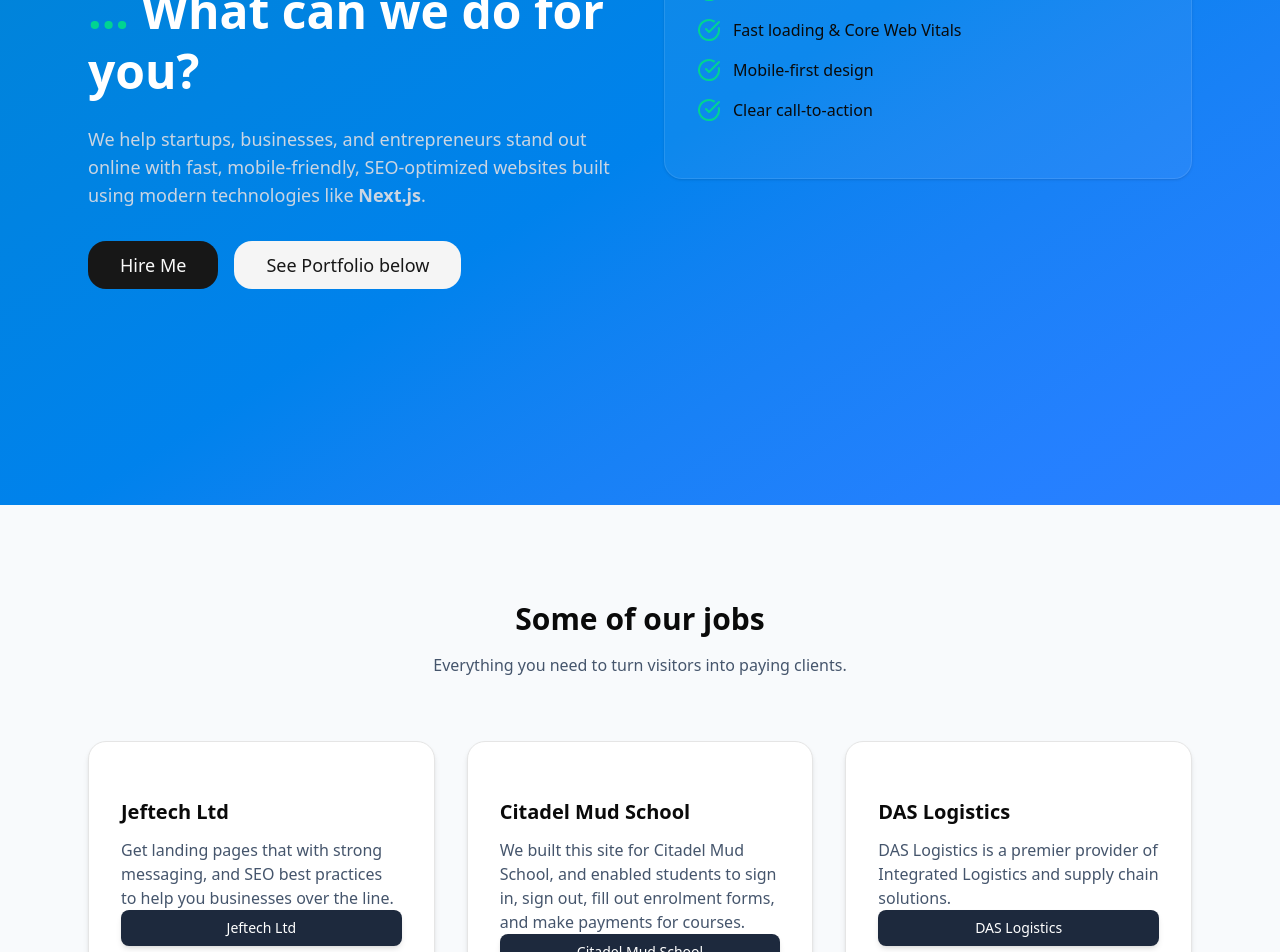
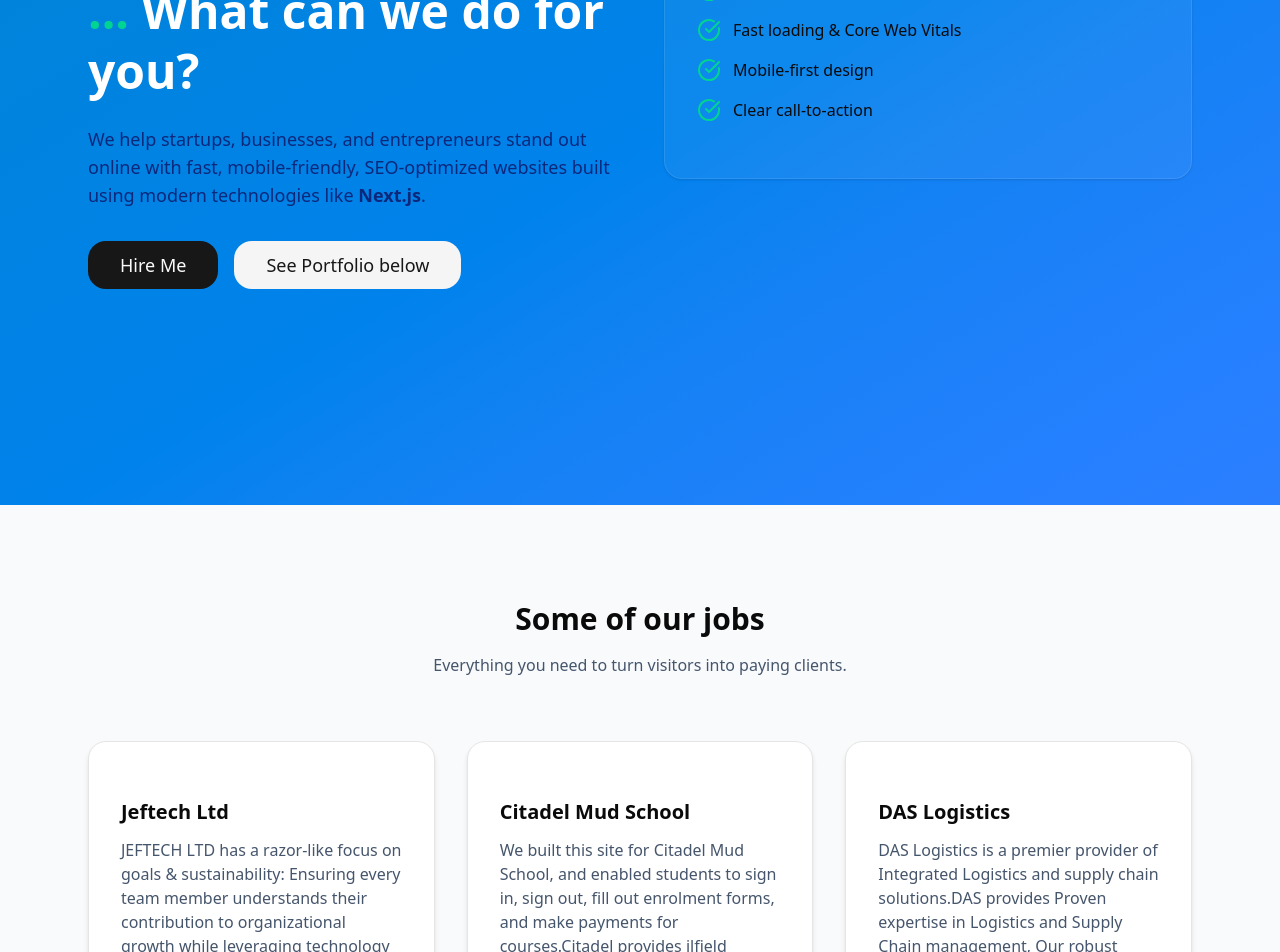
Before and after one commit to ceno2017/webdesignnaija, a Next.js app: page /portfolio in a window 1280 px wide. Shown: the part 360-1312 px from the top of the page. Built offline with nearby package versions, Linux system fonts and the light colour scheme; no server answers.

Commit message:
Edited Portfolio page

```diff
--- a/app/portfolio/page.tsx
+++ b/app/portfolio/page.tsx
@@ -38,7 +38,7 @@ export default async function WebDesignLandingPage() {
               <span className="text-emerald-400">{firstName}...</span> What can
               we do for you?
             </h1>
-            <p className="mt-6 text-lg text-slate-300">
+            <p className="mt-6 text-lg text-[#0C287B]">
               We help startups, businesses, and entrepreneurs stand out online
               with fast, mobile‑friendly, SEO‑optimized websites built using
               modern technologies like <strong>Next.js</strong>.
@@ -86,17 +86,17 @@ export default async function WebDesignLandingPage() {
             {[
               {
                 name: "Jeftech Ltd",
-                desc: "Get landing pages that with strong messaging, and SEO best practices to help you businesses over the line.",
+                desc: "JEFTECH LTD has a razor-like focus on goals & sustainability: Ensuring every team member understands their contribution to organizational growth while leveraging technology and responsible practices for sustainable operations.",
                 link: "https://jeftechltd.com",
               },
               {
                 name: "Citadel Mud School",
-                desc: "We built this site for Citadel Mud School, and enabled students to sign in, sign out, fill out enrolment forms, and make payments for courses.",
+                desc: "We built this site for Citadel Mud School, and enabled students to sign in, sign out, fill out enrolment forms, and make payments for courses.Citadel provides ilfield Training Services, Leadership and Management Development Academy, Mud Engineering Technical Consulting,",
                 link: "https://citadelmudschool.com",
               },
               {
                 name: "DAS Logistics",
-                desc: "DAS Logistics is a premier provider of Integrated Logistics and supply chain solutions.",
+                desc: "DAS Logistics is a premier provider of Integrated Logistics and supply chain solutions.DAS provides Proven expertise in Logistics and Supply Chain management, Our robust transportation solution especially in the marine sector ensure",
                 link: "https://daslogisticschain.com/",
               },
             ].map((service) => (
```
